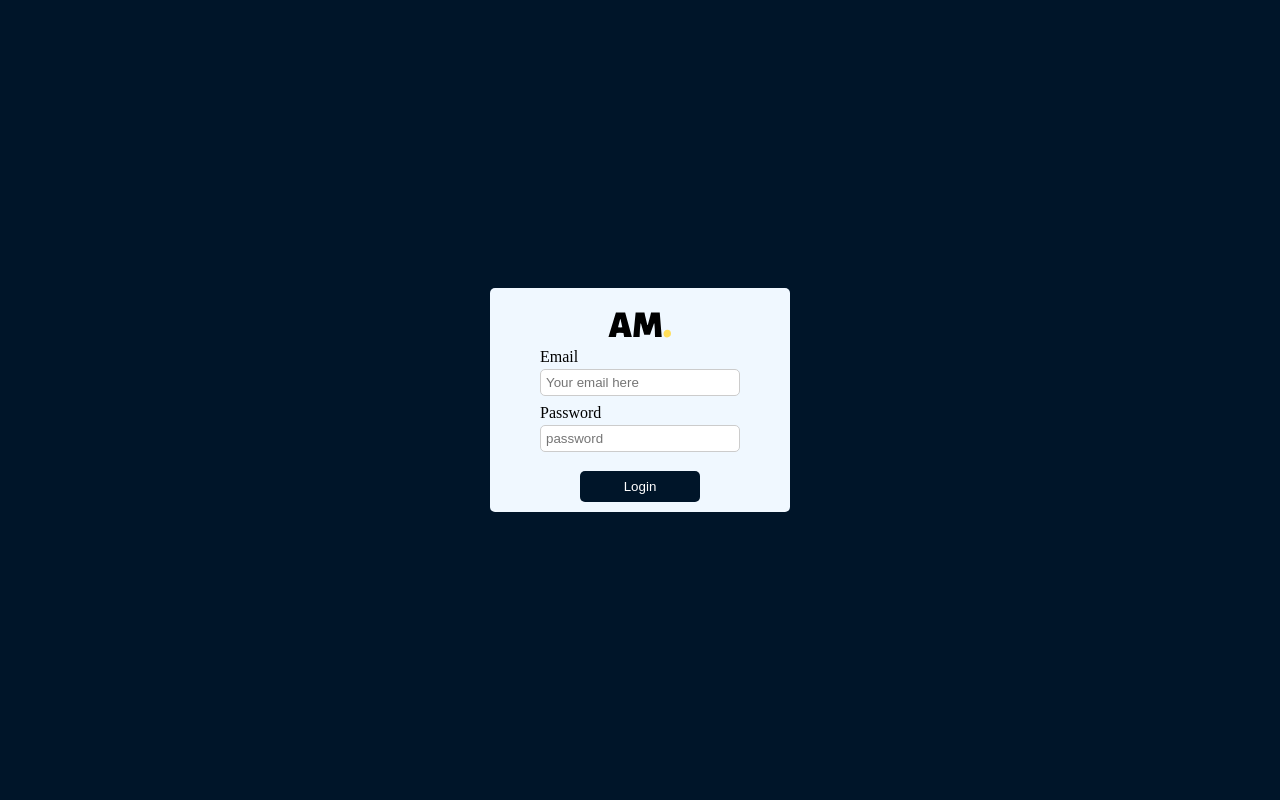
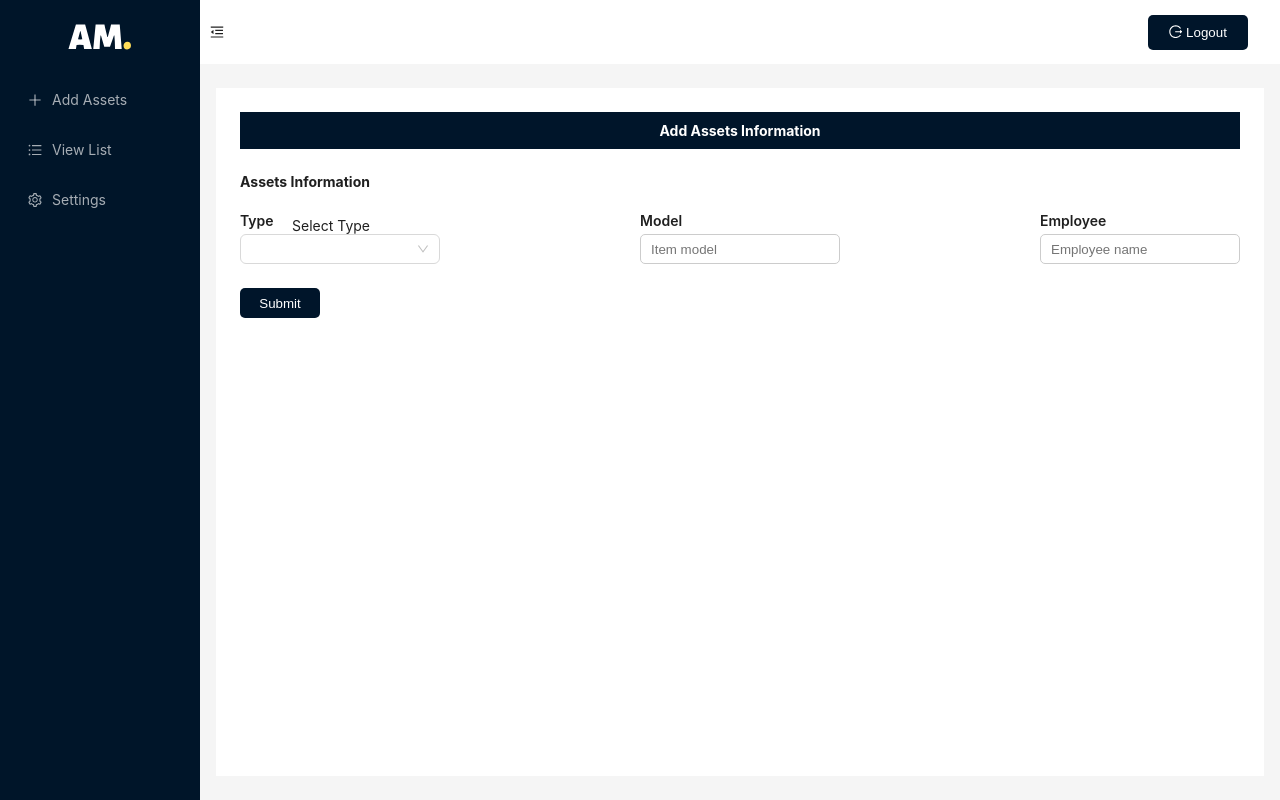
Before and after one commit to iamkashifkhn/Assets-Management, a React (Create React App) app: page /main in a window 1280 px wide. Built offline with nearby package versions, Linux system fonts and the light colour scheme; no server answers; sample sign-in values are in the browser's storage.

Commit message:
authentication

```diff
--- a/package.json
+++ b/package.json
@@ -8,6 +8,7 @@
     "@testing-library/user-event": "^13.5.0",
     "antd": "^5.0.7",
     "axios": "^1.2.1",
+    "firebase": "^9.15.0",
     "react": "^18.2.0",
     "react-dom": "^18.2.0",
     "react-router-dom": "^6.4.5",
--- a/src/App.js
+++ b/src/App.js
@@ -1,12 +1,25 @@
 // import Layout from './container/Layout/Layout';
-import React from 'react'
+import React from "react";
 import "./App.css";
-import Login from '../src/container/Login/Login'
+import Login from "../src/container/Login/Login";
+import AssetList from "./container/ViewAssets/ViewAssets";
+import Assets from "./container/AddAssets/addAssets";
+import Setting from "./container/Setting/Setting";
+import { Route, Routes } from "react-router-dom";
+import Layout  from "./container/Layout/Layout";
+import Protected from "./components/Protected";
+
 function App() {
-
   return (
     <div className="App">
-        <Login/>
+      <Routes>
+        <Route path="/" element={<Login />} />
+        <Route path="main" element={<Protected Component={Layout}/>}>
+          <Route exact path='' element={<Assets/>}/>
+          <Route exact path="assets" element={<AssetList />} />
+          <Route exact path="setting" element={<Setting />} />
+        </Route>
+      </Routes>
     </div>
   );
 }
--- /dev/null
+++ b/src/components/Protected.js
@@ -0,0 +1,21 @@
+import React, {useEffect} from 'react'
+import { useNavigate } from 'react-router-dom';
+
+function Protected(props) {
+  const {Component} = props;
+  const navigate = useNavigate()
+
+  useEffect(()=>{
+    let login = localStorage.getItem('token')
+    if(!login){
+        navigate("/")
+    }
+  })
+  return (
+    <div>
+        <Component/>
+    </div>
+  )
+}
+
+export default Protected
--- a/src/container/AddAssets/addAssets.jsx
+++ b/src/container/AddAssets/addAssets.jsx
@@ -1,12 +1,25 @@
 import React, { useState } from "react";
 import "./addassets.css";
+import { Select } from "antd";
 
 function AddAssets() {
+  const [laptop, setLaptop] = useState(false);
   const [item, setItem] = useState({
     itemtype: "",
     model: "",
     employee: "",
   });
+
+  const handleChange = (value) => {
+    setItem({
+      itemtype: value,
+    });
+    if (value === "Laptop") {
+      setLaptop(!laptop);
+    } else {
+      setLaptop(false);
+    }
+  };
 
   let name, value;
   const getData = (e) => {
@@ -48,15 +61,34 @@ function AddAssets() {
       </div>
       <div className="assets__add-content_input">
         <form method="POST">
+          <div className="assets__add-content-select">
             <span>
-            <p> Type </p>
-            <input
-              type="text"
-              placeholder="Item type"
-              name="itemtype"
-              value={item.itemtype}
-              onChange={getData}
-              required
+              <p>Type</p>
+              <Select
+                style={{
+                  width: 200,
+                  height: 30,
+                }}
+                onChange={handleChange}
+                defaultValue="Select Type"
+                options={[
+                  {
+                    value: "Mouse",
+                    label: "Mouse",
+                  },
+                  {
+                    value: "Keyboard",
+                    label: "Keybaord",
+                  },
+                  {
+                    value: "Laptop",
+                    label: "Laptop",
+                  },
+                  {
+                    value: "Headphone",
+                    label: "Headphone",
+                  },
+                ]}
               />
             </span>
 
@@ -83,7 +115,47 @@ function AddAssets() {
                 required
               />
             </span>
+          </div>
+          {laptop ? (
+            <div>
+              <span>
+                <p> RAM </p>
+                <input
+                  type="text"
+                  placeholder="Ram"
+                  name="RAM"
+                  value={item.model}
+                  onChange={getData}
+                  required
+                />
+              </span>
+              <span>
+                <p> Hard </p>
+                <input
+                  type="text"
+                  placeholder="Hard Disk"
+                  name="Hard"
+                  value={item.model}
+                  onChange={getData}
+                  required
+                />
+              </span>
 
+              <span>
+                <p> IMEI </p>
+                <input
+                  type="text"
+                  placeholder="Laptop IMEI"
+                  name="IMEI"
+                  value={item.model}
+                  onChange={getData}
+                  required
+                />
+              </span>
+            </div>
+          ) : (
+            null
+          )}
           <button type="submit" onClick={postData}>
             Submit
           </button>
--- a/src/container/AddAssets/addassets.css
+++ b/src/container/AddAssets/addassets.css
@@ -22,6 +22,10 @@
     /* font-family: var(--font-family); */
     font-weight: 600;
 }
+.assets__add-content-select{
+    display: flex;
+    justify-content: space-between;
+}
 .assets__add-content_input form span input[type='text']{
     width: 200px;
     padding: 5px;
--- a/src/container/Layout/Layout.css
+++ b/src/container/Layout/Layout.css
@@ -0,0 +1,17 @@
+
+header{
+    display: flex;
+    flex-direction: row;
+    align-items: center;
+    justify-content: space-between;
+}
+header button{
+    padding: 10px 15px;
+    width: 100px;
+    margin-right: 2rem;
+    border: none;
+    background-color: var(--bg-color);
+    color: #fff;
+    border-radius: 5px;
+    cursor: pointer;
+}
--- a/src/container/Layout/Layout.jsx
+++ b/src/container/Layout/Layout.jsx
@@ -1,19 +1,17 @@
 import React , {useState} from 'react'
 import "./Layout.css";
-import AssetList from '../ViewAssets/ViewAssets'
-import Assets from '../AddAssets/addAssets'
-import Setting from '../Setting/Setting'
-
+import { Outlet} from "react-router-dom";
 import {
   MenuFoldOutlined,
   MenuUnfoldOutlined,
   SettingOutlined,
   PlusOutlined,
   UnorderedListOutlined,
+  LogoutOutlined
 } from '@ant-design/icons';
 import AM from '../../Assets/AM.svg'
 import { Layout, Menu, theme } from 'antd';
-import {Route, Routes, useNavigate } from 'react-router-dom'
+import {useNavigate } from 'react-router-dom'
 
 const { Header, Sider, Content } = Layout;
 
@@ -25,6 +23,11 @@ function Layout_Style() {
     token: { colorBgContainer },
   } = theme.useToken();
 
+  const logout =()=>{
+    localStorage.removeItem('token')
+    navigate('/')
+  }
+
   return (
     <div className="App">
     <Layout>
@@ -35,20 +38,19 @@ function Layout_Style() {
         <Menu
           theme="dark"
           mode="inline"
-          // defaultSelectedKeys={['/']}
           items={[
             {
-              key: '/',
+              key: '/main',
               icon: <PlusOutlined/>,
               label: 'Add Assets',
             },
             {
-              key: '/assets',
+              key: '/main/assets',
               icon: <UnorderedListOutlined />,
               label: 'View List',
             },
             {
-              key: '/setting',
+              key: '/main/setting',
               icon: <SettingOutlined />,
               label: 'Settings',
             },
@@ -66,11 +68,12 @@ function Layout_Style() {
             background: colorBgContainer,
           }}
         >
+
           {React.createElement(collapsed ? MenuUnfoldOutlined : MenuFoldOutlined, {
             className: 'trigger',
             onClick: () => setCollapsed(!collapsed),
           })}
-
+          <button onClick={logout}> <LogoutOutlined/> Logout </button>
         </Header>
         <Content
           style={{
@@ -80,11 +83,7 @@ function Layout_Style() {
             background: colorBgContainer,
           }}
         >
-          <Routes>
-                <Route path='/' element={<Assets/>}/>
-                <Route exact path='assets' element={<AssetList/>}/>
-                <Route exact path='setting' element={<Setting/>}/>
-          </Routes>
+          <Outlet/>
         </Content>
       </Layout>
     </Layout>
--- a/src/container/Login/Login.jsx
+++ b/src/container/Login/Login.jsx
@@ -1,21 +1,45 @@
-import React from "react";
+import React, { useState } from "react";
 import "./login.css";
 import AM from '../../Assets/AM black.svg'
+import {signInWithEmailAndPassword} from 'firebase/auth'
+import { auth } from "../../firebase-config";
+import { useNavigate } from "react-router-dom";
+
 
 function Login() {
+    const [email,setEmail] = useState("")
+    const [password, setPassword]= useState("")
+    const navigate = useNavigate()
+    const login = async () => {
+        try {
+          const user = await signInWithEmailAndPassword(
+            auth,
+            email,
+            password
+          );
+
+          localStorage.setItem('token', user.user.accessToken)
+          if(login){
+            navigate('/main')
+          }
+        } catch (error) {
+          console.log(error.message);
+        }
+      };
+
   return (
     <div className="assets__login">
       <div className="assets__login-content">
         <img src={AM} alt='AM'/>
         <label>
           <p>Email</p>
-          <input type="text" placeholder="Your email here" />
+          <input type="text" placeholder="Your email here" onChange={(e)=>setEmail(e.target.value)}/>
         </label>
         <label>
           <p>Password</p>
-          <input type="password" placeholder="password"/>
+          <input type="password" placeholder="password" onChange={(e)=>setPassword(e.target.value)}/>
         </label>
-        <button> Login </button>
+        <button onClick={login}> Login </button>
       </div>
     </div>
   );
--- a/src/container/Login/login.css
+++ b/src/container/Login/login.css
@@ -11,7 +11,7 @@
     flex-direction: column;
     align-items: center;
     background-color: aliceblue;
-    padding: 10px 50px;
+    padding: 30px 50px;
     border-radius: 5px;
 }
 .assets__login-content img{
@@ -30,6 +30,9 @@
     border: 1px solid #ccc;
     width: 200px;
 }
+.assets__login-content input:focus{
+    border: 1px solid #fff;
+}
 .assets__login-content button{
     padding: 8px 15px;
     width: 120px;
--- a/src/container/ViewAssets/ViewAssets.jsx
+++ b/src/container/ViewAssets/ViewAssets.jsx
@@ -18,7 +18,7 @@ function ViewAssets() {
   },[])
   return (
     <div>
-
+        Hello
     </div>
   )
 }
--- a/src/index.css
+++ b/src/index.css
@@ -2,5 +2,5 @@
 
 :root{
   --font-family: 'Montserrat', sans-serif;
-  --bg-color :  #001529;
+  --bg-color :  #00152a;
 }
```
Also changed, not shown: 1 other file (tests, documents, lock files or other folders). Lines whose indentation alone changed are shown as unchanged.
